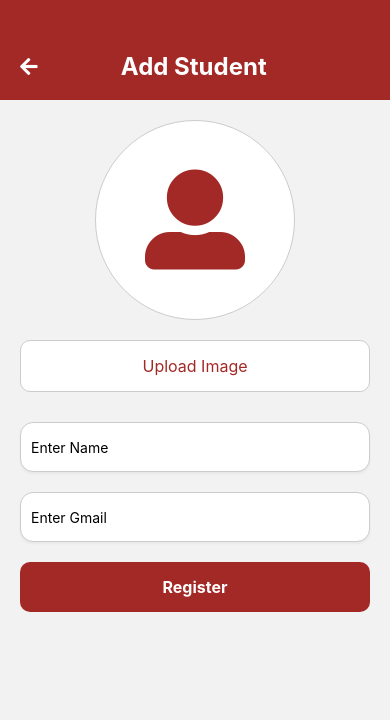
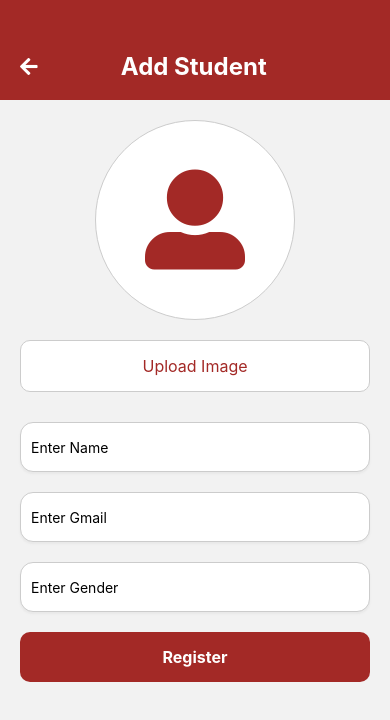
Before and after one commit to ecabuen/scan, a React Native app in the folder scan/: screen /AddStudentScreen in a window 390 px wide. Shown: the top 720 px of the page. Built offline with nearby package versions, Linux system fonts and the light colour scheme.

Commit message:
added gender input field

```diff
--- a/scan/AddStudentScreen.js
+++ b/scan/AddStudentScreen.js
@@ -1,14 +1,14 @@
 import React, { useState } from 'react';
 import { View, Text, TextInput, StyleSheet, TouchableOpacity, Alert, Image } from 'react-native';
-import { useNavigation, useRoute} from '@react-navigation/native';
+import { useNavigation, useRoute } from '@react-navigation/native';
 import Icon from 'react-native-vector-icons/FontAwesome5';
 import * as ImagePicker from 'expo-image-picker';
-import * as FileSystem from 'expo-file-system';
 
 export default function AddStudentScreen() {
   const navigation = useNavigation();
   const [name, setName] = useState('');
   const [gmail, setGmail] = useState('');
+  const [gender, setGender] = useState('');
   const [profilePic, setProfilePic] = useState(null);
   const route = useRoute();
   const { firstname, lastname, email, id } = route.params || {};
@@ -31,12 +31,13 @@ export default function AddStudentScreen() {
     }
   };
 
-  const uploadImage = async (uri, name, id) => {
+  const uploadImage = async (uri, name, gmail, gender, id) => {
     const formData = new FormData();
     const filename = `${name}.jpg`;
 
     formData.append('name', name);
     formData.append('gmail', gmail);
+    formData.append('gender', gender);
     formData.append('profilePic', {
       uri,
       name: filename,
@@ -45,7 +46,7 @@ export default function AddStudentScreen() {
     formData.append('id', id);
 
     try {
-      const response = await fetch('http://192.168.0.253:3000/add-student', {
+      const response = await fetch('http://192.168.254.104:3000/add-student', {
         method: 'POST',
         headers: {
           'Content-Type': 'multipart/form-data',
@@ -60,6 +61,7 @@ export default function AddStudentScreen() {
         setProfilePic(null);
         setGmail(null);
         setName(null);
+        setGender(null);
       } else {
         const errorData = await response.text();
         console.error('Error response:', errorData);
@@ -72,11 +74,11 @@ export default function AddStudentScreen() {
   };
 
   const handleRegister = () => {
-    if (!profilePic || !name || !gmail) {
+    if (!profilePic || !name || !gmail || !gender) {
       Alert.alert('Error', 'Please fill in all fields and select a profile picture.');
       return;
     }
-    uploadImage(profilePic, name, id);
+    uploadImage(profilePic, name, gmail, gender, id);
   };
 
   return (
@@ -115,6 +117,12 @@ export default function AddStudentScreen() {
           placeholder="Enter Gmail"
           value={gmail}
           onChangeText={setGmail}
+        />
+        <TextInput
+          style={styles.input}
+          placeholder="Enter Gender"
+          value={gender}
+          onChangeText={setGender}
         />
         <TouchableOpacity onPress={handleRegister} style={styles.registerButton}>
           <Text style={styles.registerButtonText}>Register</Text>
```
